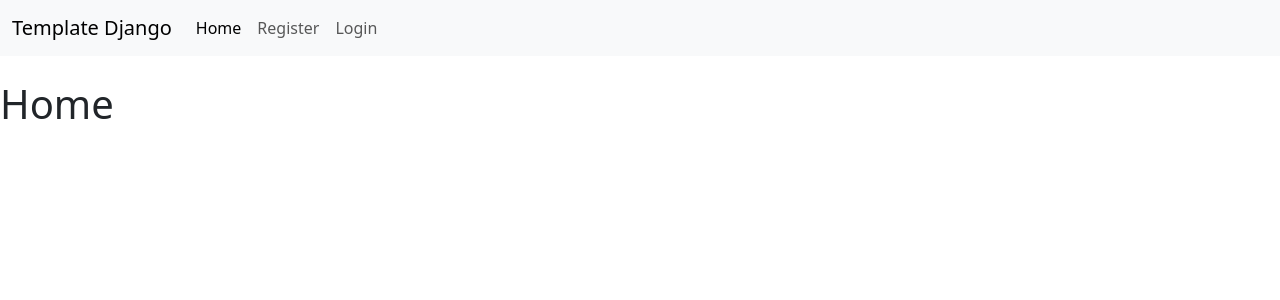
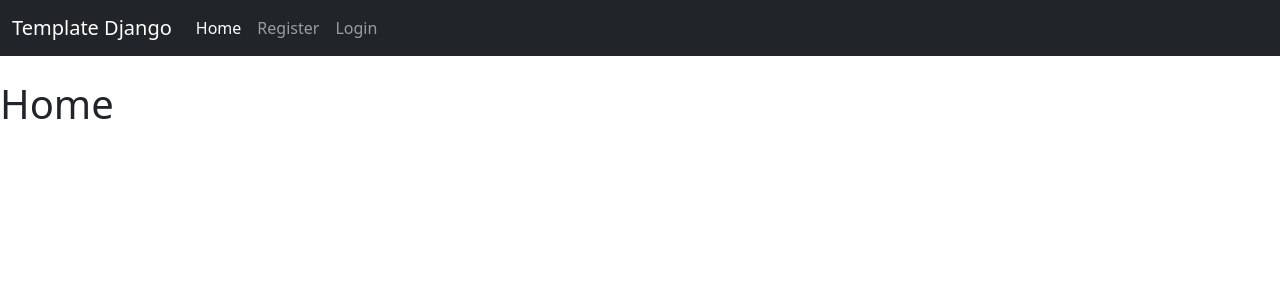
Before and after one commit to printdaniel/template_django, a Django app: page / in a window 1280 px wide. Shown: the top 300 px of the page. Run offline with Django 4.2, Linux system fonts and the light colour scheme.

Commit message:
update: navbar dark

```diff
--- a/home/templates/navbar.html
+++ b/home/templates/navbar.html
@@ -1,4 +1,4 @@
-<nav class="navbar navbar-expand-lg bg-body-tertiary">
+<nav class="navbar navbar-expand-lg  navbar-dark bg-dark">
   <div class="container-fluid">
     <a class="navbar-brand" href="#">Template Django</a>
     <button class="navbar-toggler" type="button" data-bs-toggle="collapse" data-bs-target="#navbarSupportedContent" aria-controls="navbarSupportedContent" aria-expanded="false" aria-label="Toggle navigation">
```
Also changed, not shown: db.sqlite3.
